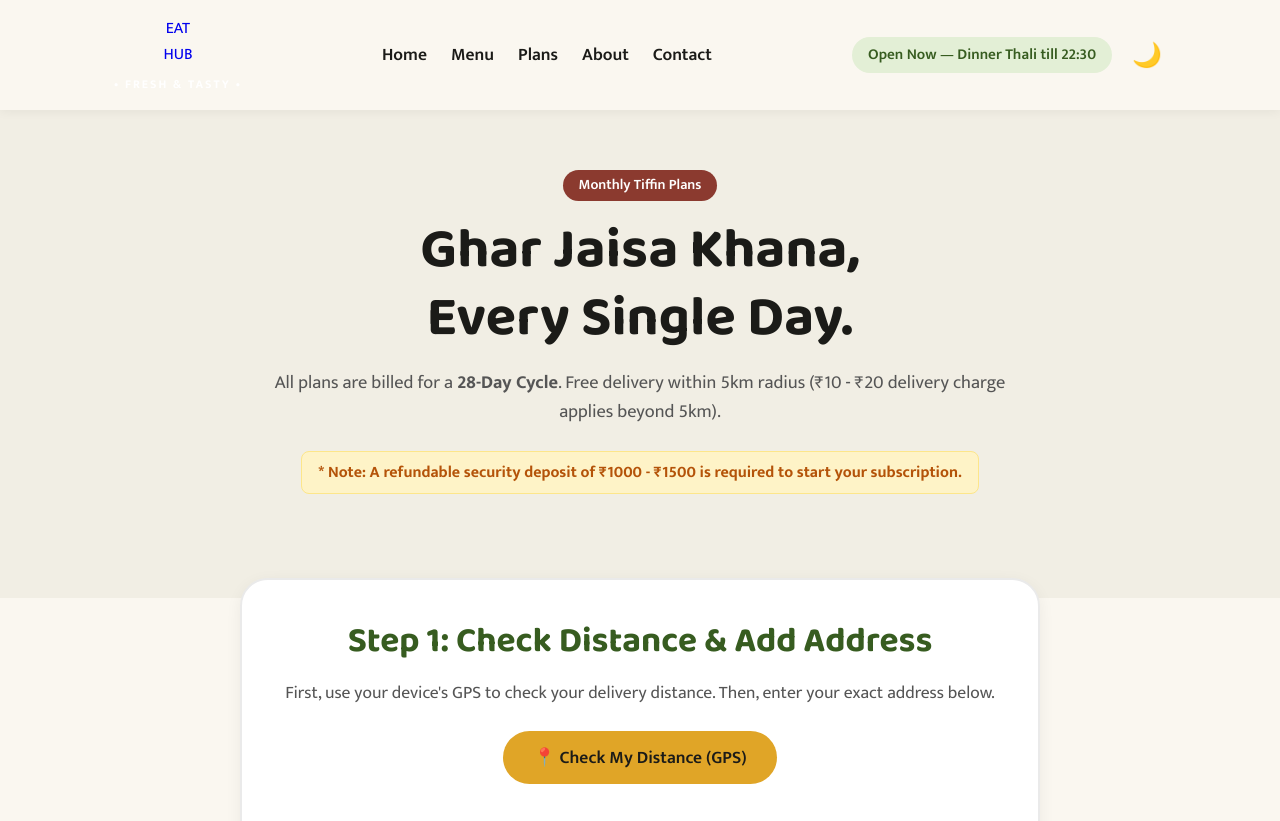
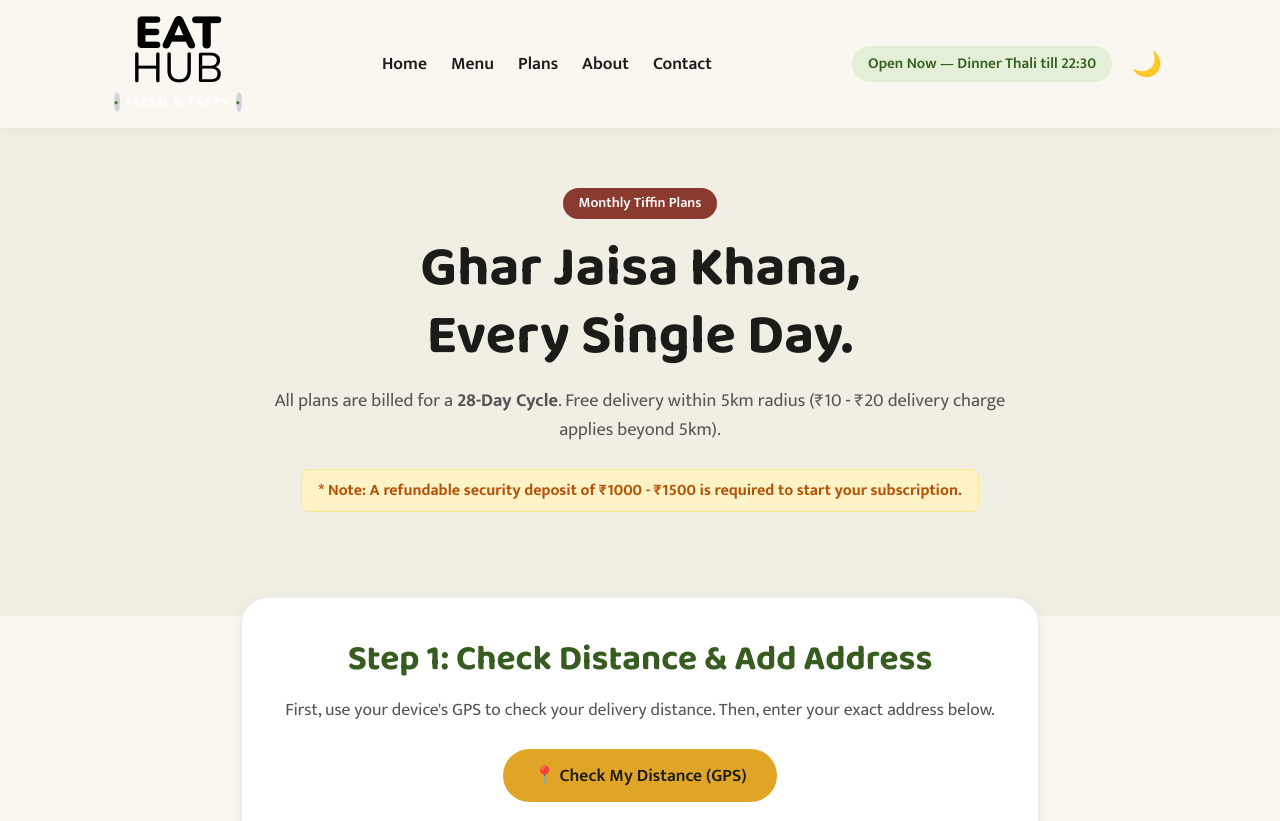
Before and after one commit to sushilpal3482-byte/eat-hub-website, a plain HTML site: page plans.html in a window 1280 px wide. Shown: the top 821 px of the page. Drawn offline with nearby package versions, Linux system fonts and the light colour scheme.

Commit message:
Update plans.html

```diff
--- a/plans.html
+++ b/plans.html
@@ -55,10 +55,10 @@
     <!-- Top Navigation Bar -->
     <nav class="navbar">
         <div class="container nav-container">
-           <a href="index.html" class="css-logo">
-    <div class="logo-main">EAT</div>
-    <div class="logo-main">HUB</div>
-    <div class="logo-tagline">&bull; FRESH & TASTY &bull;</div>
+         <a href="index.html" class="css-logo">
+    <div class="logo-eat">EAT</div>
+    <div class="logo-hub">HUB</div>
+    <div class="logo-tagline"><span class="dot">&bull;</span> FRESH & TASTY <span class="dot">&bull;</span></div>
 </a>
             <div class="nav-links">
                 <a href="index.html">Home</a>
```
